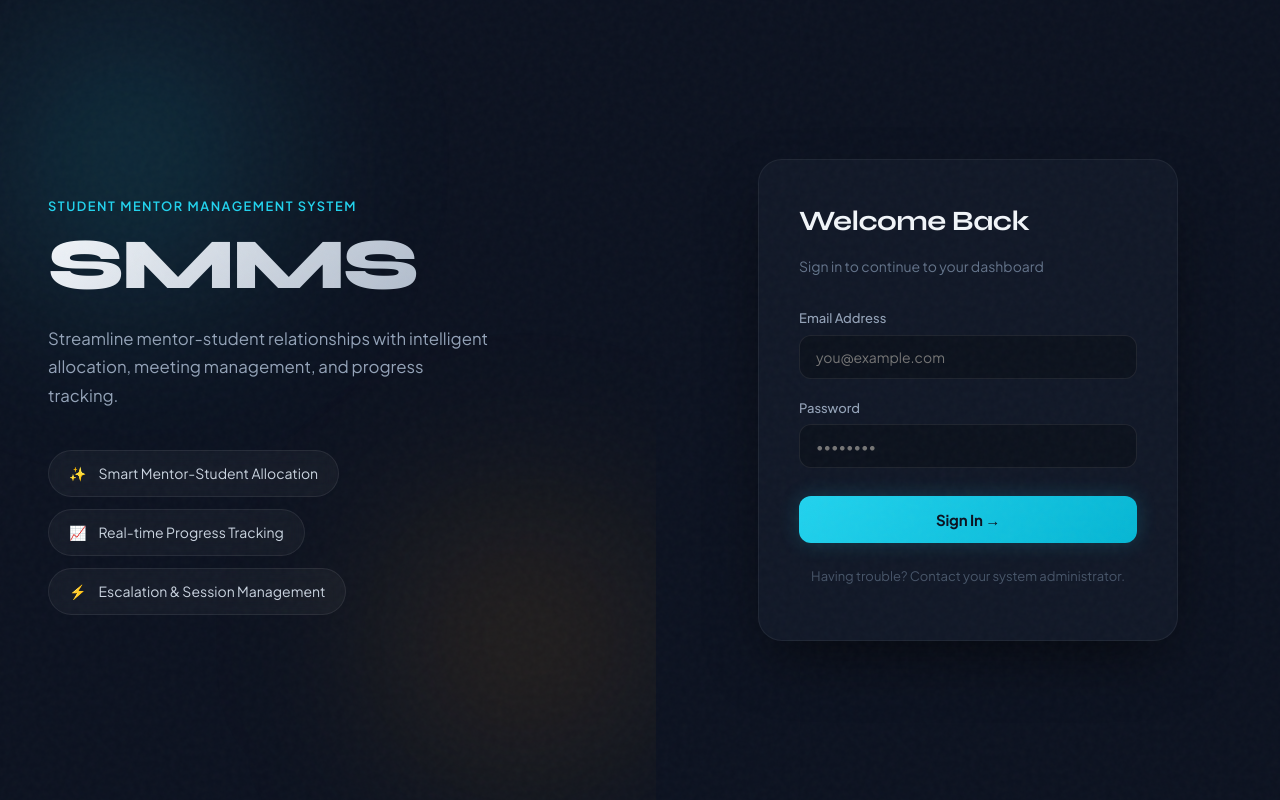
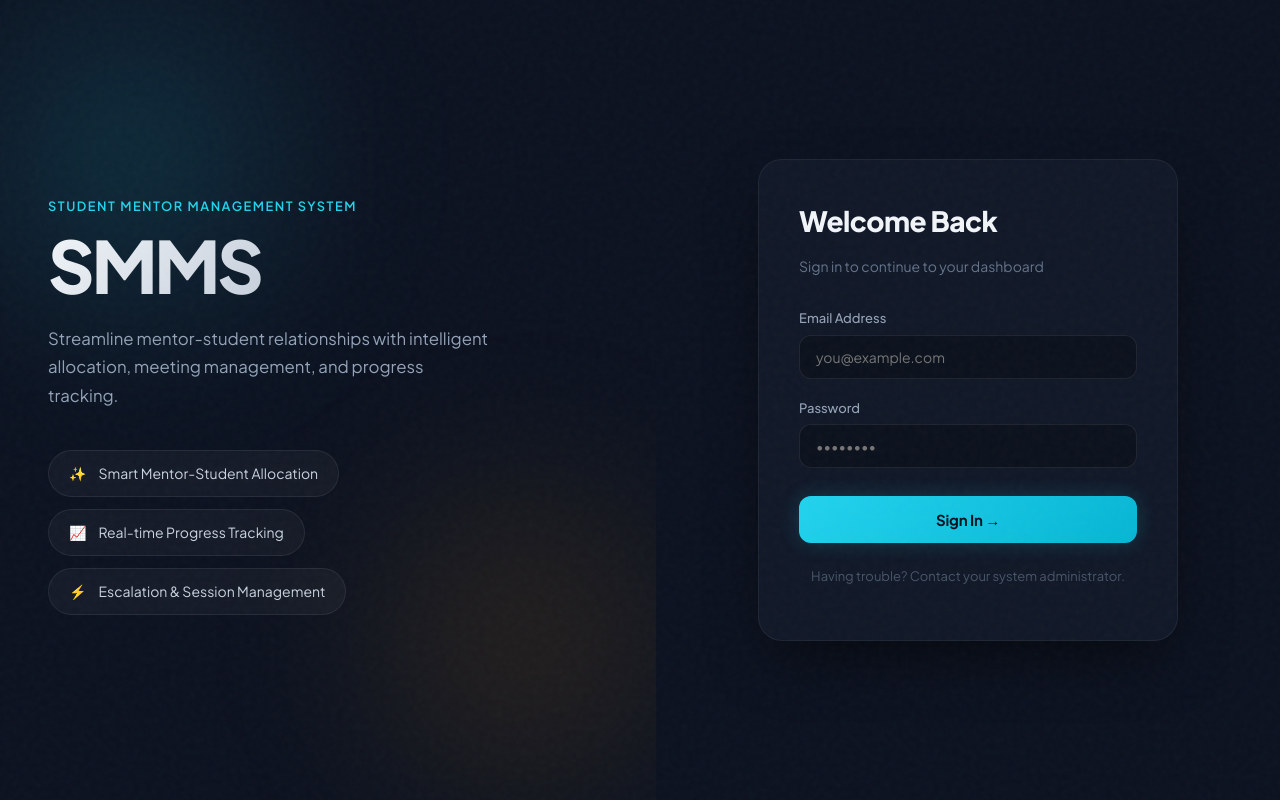
Before and after one commit to NSBM-INTERN-PROJECT/smms-frontend, a React (Vite) app: page /login in a window 1280 px wide. Built offline with nearby package versions, Linux system fonts and the light colour scheme; no server answers.

Commit message:
fix(auth): refine login page

```diff
--- a/src/pages/auth/LoginPage.tsx
+++ b/src/pages/auth/LoginPage.tsx
@@ -17,14 +17,8 @@ export const LoginPage: React.FC = () => {
     setError('');
     setLoading(true);
     try {
-      const res = await login({ email, password });
-      if (res && res.token && res.user) {
-        setAuth(res.token, res.user);
-        navigate('/');
-      } else {
-        // If backend returns success but expects OTP flow
-        navigate('/otp', { state: { email } });
-      }
+      await login({ email, password });
+      navigate('/otp', { state: { email } });
     } catch (err: any) {
       const msg = err?.response?.data?.message
         || err?.message
@@ -73,7 +67,7 @@ export const LoginPage: React.FC = () => {
             Student Mentor Management System
           </p>
           <h1 style={{
-            fontFamily: "'Syne', sans-serif",
+            fontFamily: "var(--font-display)",
             fontSize: '4.5rem',
             fontWeight: 800,
             letterSpacing: '-0.04em',
@@ -135,8 +129,9 @@ export const LoginPage: React.FC = () => {
           boxShadow: '0 25px 60px -15px rgba(0, 0, 0, 0.6)',
         }}>
           <h2 style={{
+            fontFamily: "var(--font-display)",
             fontSize: '1.75rem',
-            fontWeight: 700,
+            fontWeight: 800,
             marginBottom: '0.375rem',
             letterSpacing: '-0.02em',
           }}>
```
